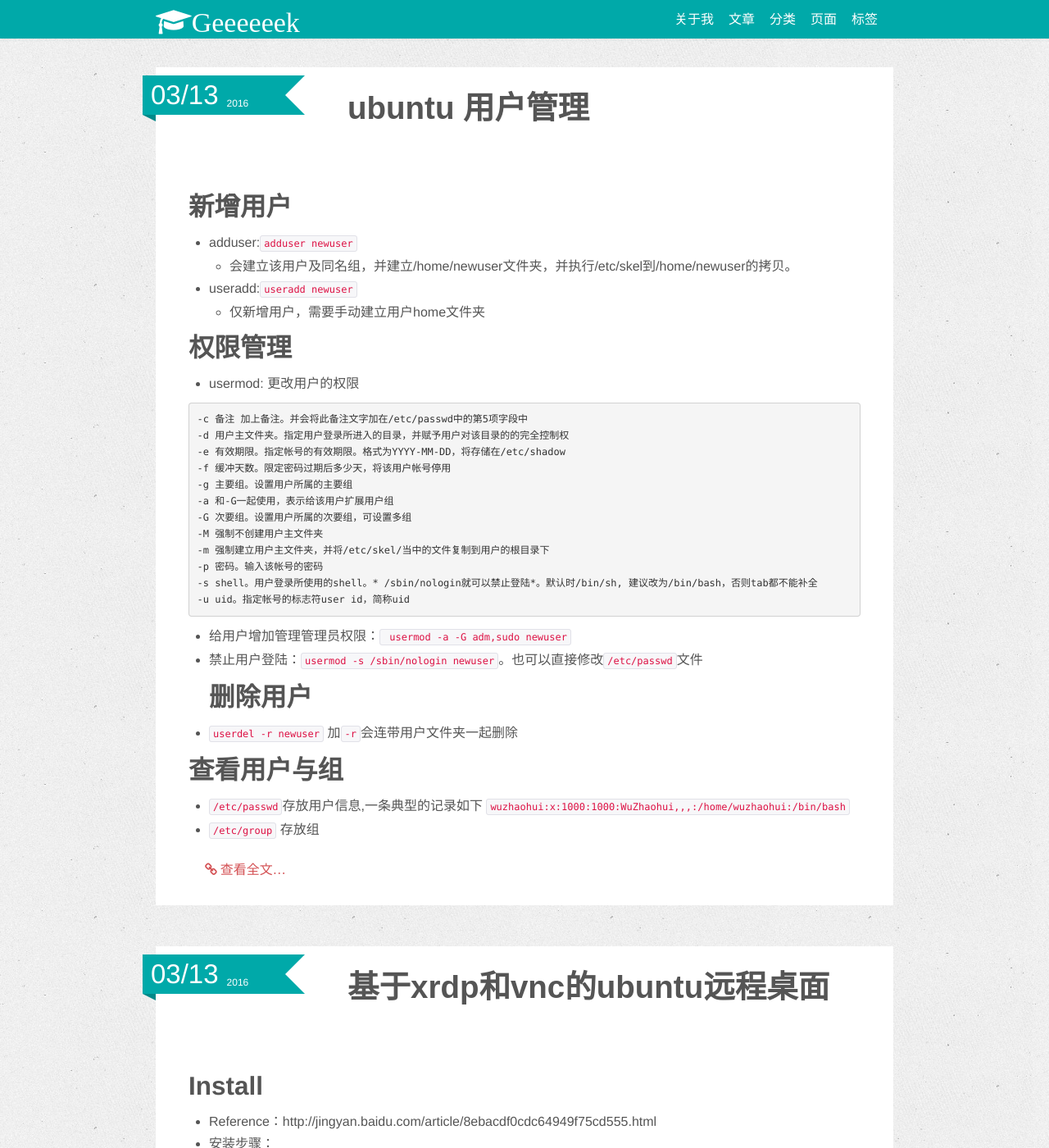
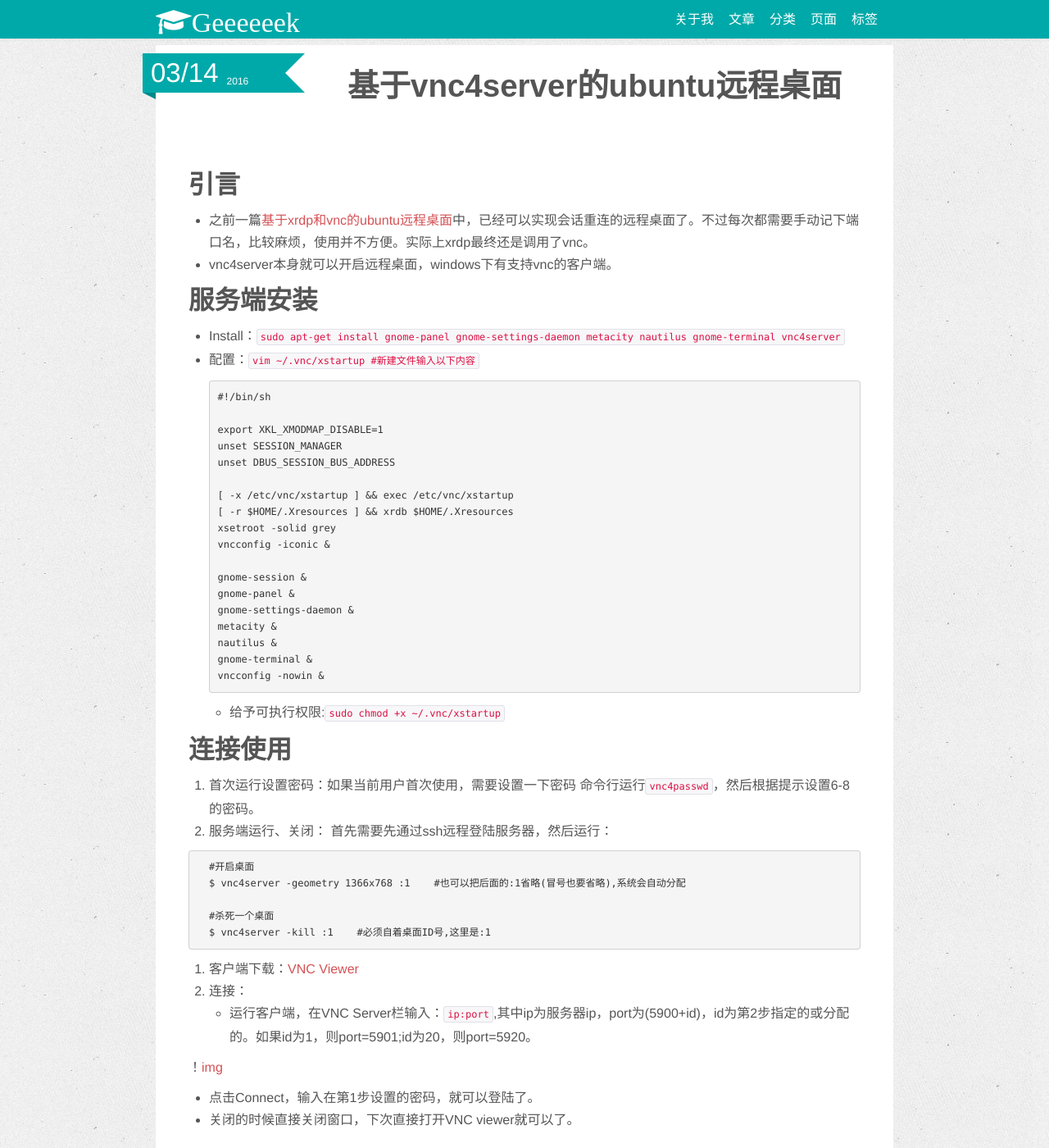
Before and after one commit to quantumlaser/quantumlaser.github.io, a Jekyll site: the page built from index.md, in a window 1280 px wide and 1400 px high, scrolled down 4361 px. Shown: the whole window at 82% size. Built offline with Jekyll 4.4.1, drawn with Linux system fonts in a browser that asks for light colours; nearby versions of some CDN libraries; some of the changed text lies outside the part shown.

Commit message:
add remote-access-vnc4server.md

````diff
--- a/_posts/2016-03-13-remote-access.md
+++ b/_posts/2016-03-13-remote-access.md
@@ -1,6 +1,6 @@
 ---
 layout: post
-title: ubuntu远程桌面
+title: 基于xrdp和vnc的ubuntu远程桌面
 category : Linux
 tagline: "Supporting tagline"
 tags : [Linux]
@@ -20,7 +20,7 @@ tags : [Linux]
   ```
   + 说明：安装xfce4桌面，因为gnome桌面和xrdp有bug。`~/.xsession`对于每一个远程连接的
 用户都需要，因此如果新建立的用户没有此文件，需要手动加入。
-  + xrdp配置文件：`/etc/xrdp/xrdp.ini, /etc/xrdp/startwm.ini`
+  + xrdp主要配置文件：`/etc/xrdp/xrdp.ini, /etc/xrdp/startwm.sh， /etc/xrdp/sesman.ini`
 - 安装完之后(ubuntu 14.04才需要）：
   1. 安装dconf-editor:`sudo apt-get install dconf-editor`
   2. 用Dconf-editor调整，并访问如下配置路径
@@ -57,7 +57,7 @@ port就可以了。
   ```
   + 获取当前会话的port: 打开“远程桌面”，连接的时候，输入用户名、密码的下方多了一个port，默认是-1,如果不更改
 登陆的时候就打开一个新的session。查看port的方法有两种：
-    * 登陆时会有以下窗口，第六行的`commenting to 127.0.0.1: 5915`，其中5915就是`port`:
+    * 登陆时会有以下窗口，第六行的`commenting to 127.0.0.1: 5920`，其中5920就是`port`:
 
     ![img](/image/vnc_port.jpg)
 
@@ -65,5 +65,5 @@ port就可以了。
 
     ![img](/image/vnc_netstat.jpg)
 
-    这样就表示打开了5911-5915 共5个连接。一般最新的一个就是当前打开的连接。
+    这样就表示打开了5916-5920 共5个连接。一般最新的一个就是当前打开的连接，如图中的5920。
   + 再次登陆时，将登陆窗口中的port从-1改成前面获取到的port，就可以重新打开这个会话了。
--- /dev/null
+++ b/_posts/2016-03-14-remote-access-vnc4server.md
@@ -0,0 +1,62 @@
+---
+layout: post
+title: 基于vnc4server的ubuntu远程桌面
+category : Linux
+tagline: "Supporting tagline"
+tags : [Linux]
+---
+{% include JB/setup %}
+# 基于vnc4server的ubuntu远程桌面
+---
+
+## 引言
+- 之前一篇[基于xrdp和vnc的ubuntu远程桌面](http://blog.onlyforyou.xyz/2016/03/13/remote-access)中，已经可以实现会话重连的远程桌面了。不过每次都需要手动记下端口名，比较麻烦，使用并不方便。实际上xrdp最终还是调用了vnc。
+- vnc4server本身就可以开启远程桌面，windows下有支持vnc的客户端。
+
+## 服务端安装
+- Install：`sudo apt-get install gnome-panel gnome-settings-daemon metacity nautilus gnome-terminal vnc4server`
+- 配置：`vim ~/.vnc/xstartup    #新建文件输入以下内容`
+
+  ```
+  #!/bin/sh
+
+  export XKL_XMODMAP_DISABLE=1
+  unset SESSION_MANAGER
+  unset DBUS_SESSION_BUS_ADDRESS
+
+  [ -x /etc/vnc/xstartup ] && exec /etc/vnc/xstartup
+  [ -r $HOME/.Xresources ] && xrdb $HOME/.Xresources
+  xsetroot -solid grey
+  vncconfig -iconic &
+
+  gnome-session &
+  gnome-panel &
+  gnome-settings-daemon &
+  metacity &
+  nautilus &
+  gnome-terminal &
+  vncconfig -nowin &
+  ```
+
+  + 给予可执行权限:`sudo chmod +x ~/.vnc/xstartup`
+
+## 连接使用
+1. 首次运行设置密码：如果当前用户首次使用，需要设置一下密码
+  命令行运行`vnc4passwd`，然后根据提示设置6-8的密码。
+2. 服务端运行、关闭：
+  首先需要先通过ssh远程登陆服务器，然后运行：
+
+  ```
+  #开启桌面
+  $ vnc4server -geometry 1366x768 :1    #也可以把后面的:1省略(冒号也要省略),系统会自动分配
+
+  #杀死一个桌面
+  $ vnc4server -kill :1    #必须自着桌面ID号,这里是:1
+  ```
+3. 客户端下载：[VNC Viewer](http://www.realvnc.com/download/viewer/)
+4. 连接：
+  + 运行客户端，在VNC Server栏输入：`ip:port`,其中ip为服务器ip，port为(5900+id)，id为第2步指定的或分配的。如果id为1，则port=5901;id为20，则port=5920。
+
+  ！[img](/image/vnc_viewer_login.jpg)
+  + 点击Connect，输入在第1步设置的密码，就可以登陆了。
+  + 关闭的时候直接关闭窗口，下次直接打开VNC viewer就可以了。
````
Also changed, not shown: _posts/2016-03-14-shadowsocks-server.md (+0 -2 lines), image/remote.jpg.
